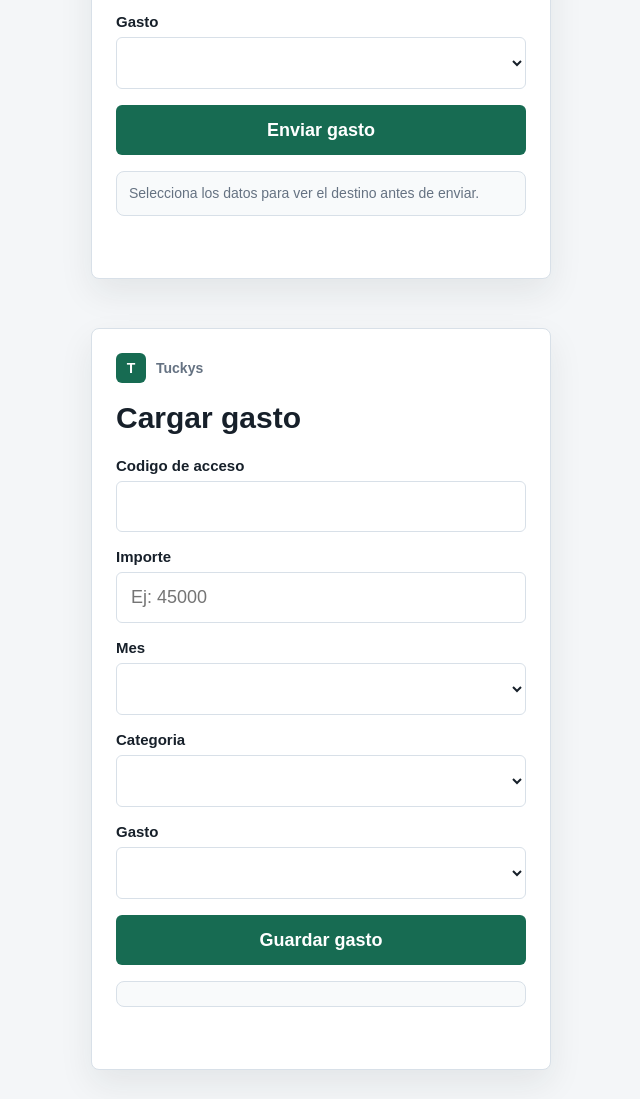
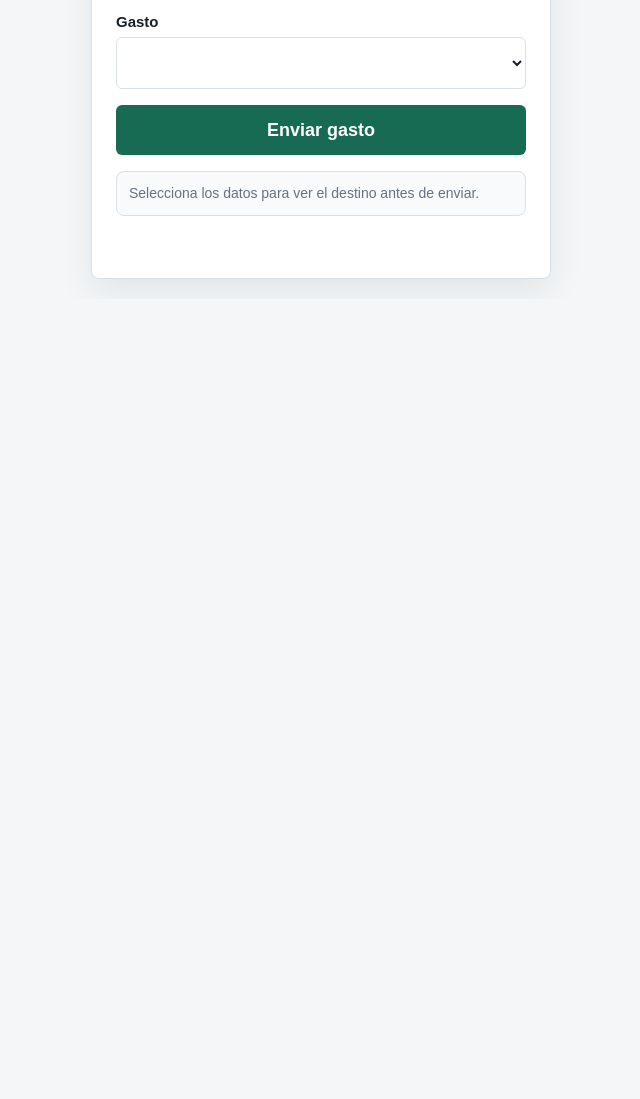
Before and after one commit to santimoretti9/tuckys-gastos, a website: page public/index.html in a window 1280 px wide. Shown: the part 581-1680 px from the top of the page, without its empty margins (319-959 px from the left). After the commit the page ends 880 px from the top, so only its background shows below. Drawn offline with Linux system fonts and the light colour scheme.

Commit message:
Remove duplicated Tuckys form

```diff
--- a/public/index.html
+++ b/public/index.html
@@ -31,51 +31,3 @@
     <script src="/app.js"></script>
   </body>
 </html>
-<!doctype html>
-<html lang="es">
-  <head>
-    <meta charset="utf-8">
-    <meta name="viewport" content="width=device-width, initial-scale=1">
-    <title>Cargar gasto Tuckys</title>
-    <link rel="stylesheet" href="/styles.css">
-  </head>
-  <body>
-    <main class="app-shell">
-      <section class="expense-panel" aria-labelledby="title">
-        <div class="brand-row"><span class="mark">T</span><span>Tuckys</span></div>
-        <h1 id="title">Cargar gasto</h1>
-        <form id="expense-form" class="form">
-          <label id="access-code-field" hidden>
-            <span>Codigo de acceso</span>
-            <input id="codigo_acceso" name="codigo_acceso" autocomplete="off">
-          </label>
-
-          <label>
-            <span>Importe</span>
-            <input id="importe" name="importe" inputmode="decimal" autocomplete="off" placeholder="Ej: 45000" required>
-          </label>
-
-          <label>
-            <span>Mes</span>
-            <select id="mes_columna" name="mes_columna" required></select>
-          </label>
-
-          <label>
-            <span>Categoria</span>
-            <select id="categoria" name="categoria" required></select>
-          </label>
-
-          <label>
-            <span>Gasto</span>
-            <select id="concepto" name="concepto" required></select>
-          </label>
-
-          <button id="submit-button" type="submit">Guardar gasto</button>
-        </form>
-        <div id="preview" class="preview" aria-live="polite"></div>
-        <div id="status" class="status" role="status" aria-live="polite"></div>
-      </section>
-    </main>
-    <script src="/app.js"></script>
-  </body>
-</html>
```
